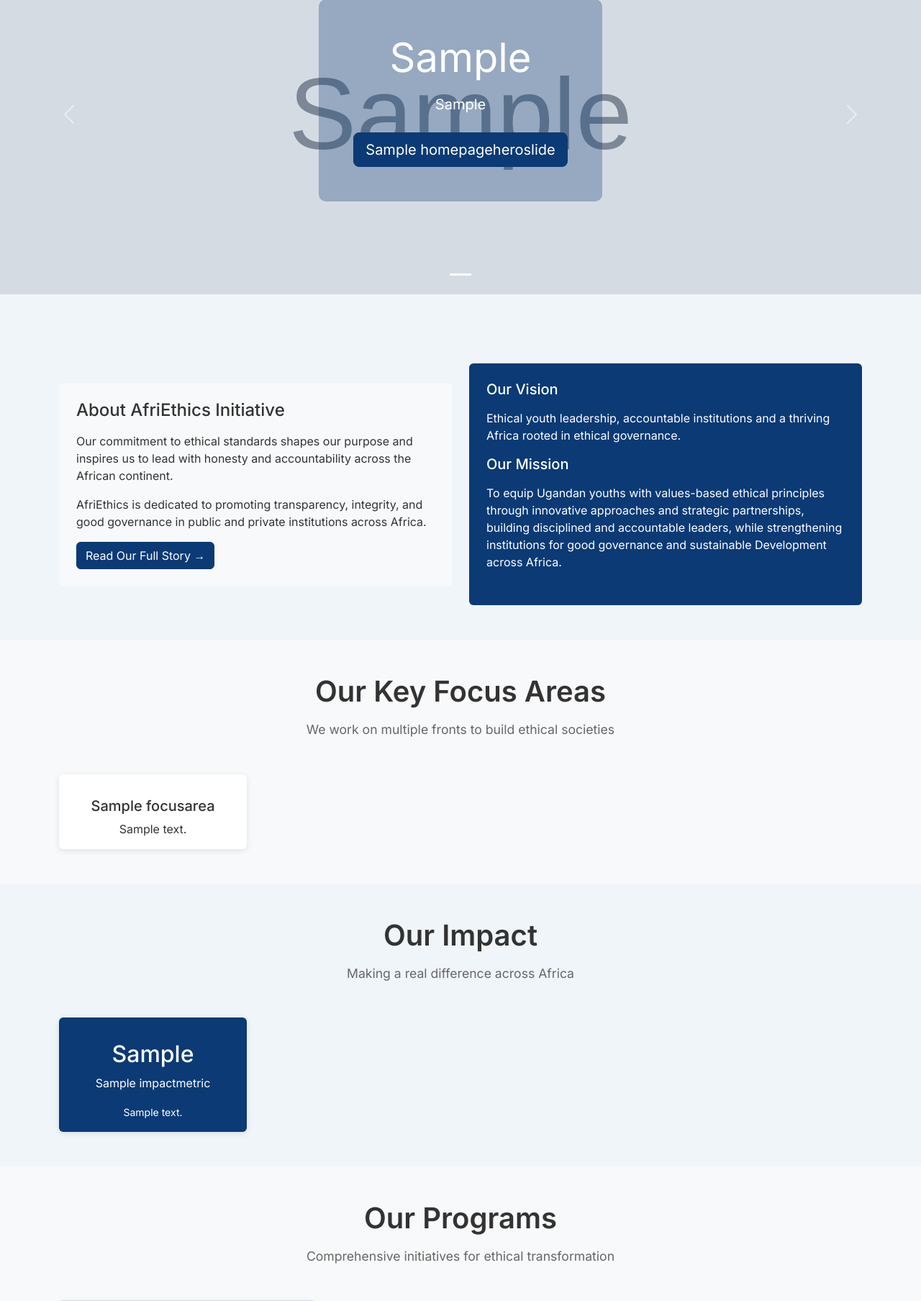
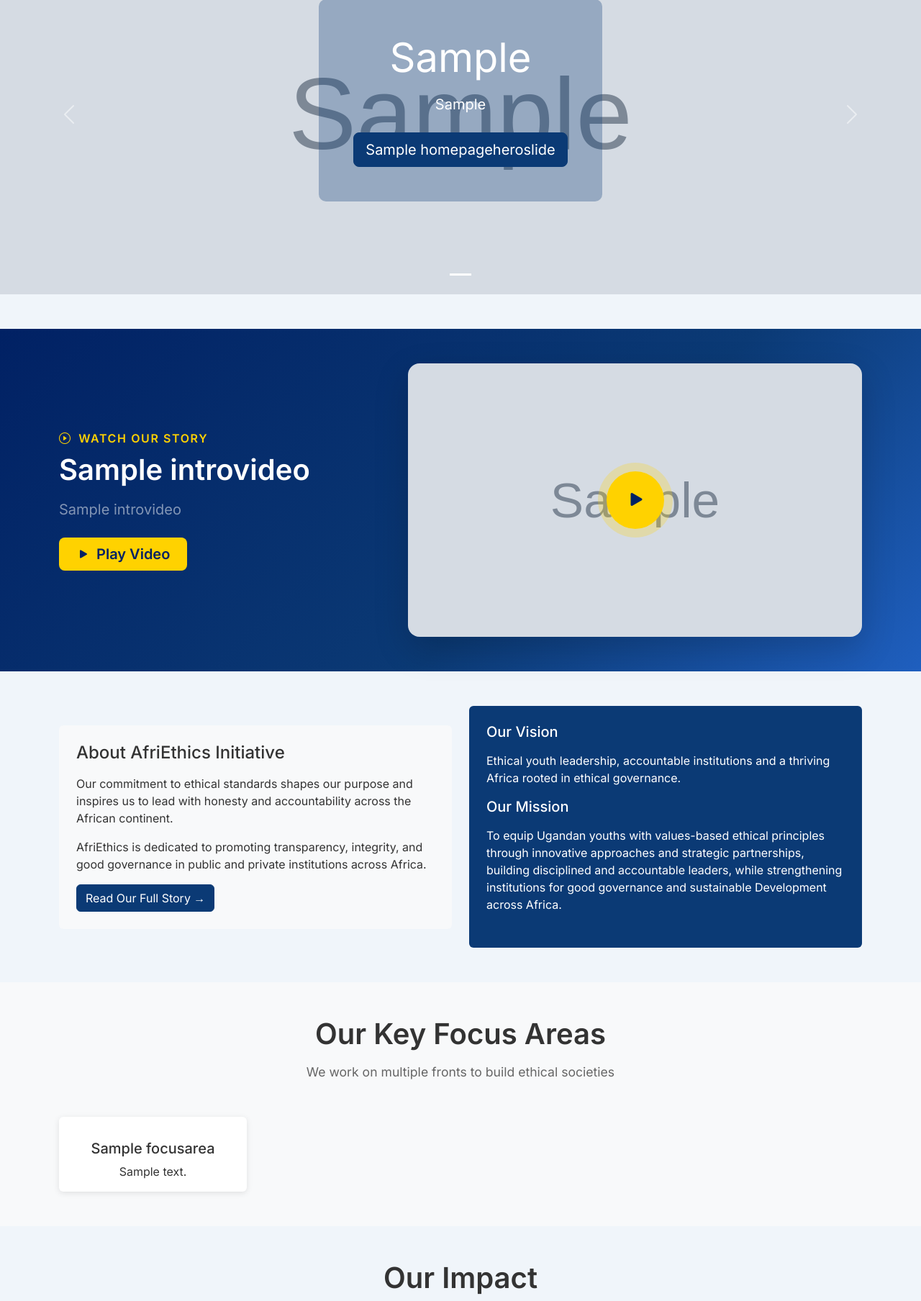
Before and after one commit to john-tech-sys/afriethics, a Django app: page / in a window 1280 px wide. Shown: the part 194-2002 px from the top of the page at 72% size. Run offline with Django 5.2, Linux system fonts and the light colour scheme; tables that the repository leaves empty hold one stand-in row (values such as "Sample post"); grey boxes marked "Sample" are stand-in pictures; parts of the project's set-up code (start-up, migrations or seed data) failed here and were passed over; some libraries are stand-ins or nearby versions.

Commit message:
Intro video

```diff
--- a/core/views.py
+++ b/core/views.py
@@ -7,7 +7,7 @@
 from blog.models import Post
 from people.models import Testimonial, Founder, BoardMember
 from engagement.models import Resource
-from home.models import Ethos, HomepageHeroSlide, Page, AboutPage, AnnualReport
+from home.models import Ethos, HomepageHeroSlide, Page, AboutPage, AnnualReport, IntroVideo
 from core.models import FocusArea, ImpactMetric
 from django.http import HttpResponse
 from django.contrib.sitemaps import Sitemap
@@ -38,6 +38,7 @@
         ctx = super().get_context_data(**kwargs)
         ctx["ethos"] = Ethos.objects.all().first()
         ctx["hero_slides"] = HomepageHeroSlide.objects.filter(is_active=True).order_by("order", "id")
+        ctx["intro_video"] = IntroVideo.objects.filter(is_active=True).first()
         ctx["programs"] = Program.objects.filter(is_published=True).order_by("order", "title")[:6]
         ctx["latest_posts"] = Post.objects.published().order_by("-published_at")[:3]
         ctx["testimonials"] = Testimonial.objects.filter(is_published=True).order_by("order", "id")[:6]
--- a/home/models.py
+++ b/home/models.py
@@ -247,3 +247,34 @@
 
     def __str__(self):
         return self.name
+
+
+class IntroVideo(models.Model):
+    """Pitch / introductory video shown on the homepage."""
+
+    title = models.CharField(max_length=160, default="Watch Our Story")
+    subtitle = models.CharField(max_length=255, blank=True, help_text="Short line shown below the title")
+    # Admins paste an embed URL (YouTube: https://www.youtube.com/embed/ID, Vimeo: https://player.vimeo.com/video/ID)
+    embed_url = models.URLField(
+        blank=True,
+        help_text="YouTube or Vimeo embed URL (e.g. https://www.youtube.com/embed/xxxxx)",
+    )
+    # Alternative: an uploaded video file
+    video_file = models.FileField(
+        upload_to="intro_videos/",
+        blank=True,
+        help_text="Upload an MP4 file (used when no embed URL is provided)",
+    )
+    thumbnail = models.ImageField(
+        upload_to="intro_videos/thumbs/",
+        blank=True,
+        help_text="Poster image shown before the video plays",
+    )
+    is_active = models.BooleanField(default=True)
+
+    class Meta:
+        verbose_name = "Intro / Pitch Video"
+        verbose_name_plural = "Intro / Pitch Videos"
+
+    def __str__(self) -> str:
+        return self.title
--- a/templates/core/home.html
+++ b/templates/core/home.html
@@ -45,6 +45,102 @@
   {% endif %}
 </div>
 <!-- Hero Carousel End -->
+
+<!-- Intro / Pitch Video Start -->
+{% if intro_video %}
+<div class="container-fluid py-5" style="background: linear-gradient(135deg, #012164 0%, #0B3A75 60%, #1F5FBF 100%);">
+  <div class="container">
+    <div class="row align-items-center g-5">
+      <!-- Text side -->
+      <div class="col-lg-5 wow fadeInLeft" data-wow-delay="0.1s">
+        <p class="text-uppercase fw-semibold mb-2" style="color: #FFD200; letter-spacing: .1em;">
+          <i class="bi bi-play-circle me-1"></i> Watch Our Story
+        </p>
+        <h2 class="display-6 fw-bold text-white mb-3">{{ intro_video.title }}</h2>
+        {% if intro_video.subtitle %}
+          <p class="fs-5 text-white-50 mb-4">{{ intro_video.subtitle }}</p>
+        {% endif %}
+        <button class="btn btn-lg px-4 py-2 fw-semibold"
+                style="background:#FFD200;color:#012164;border:none;"
+                data-bs-toggle="modal" data-bs-target="#introVideoModal">
+          <i class="bi bi-play-fill me-2"></i>Play Video
+        </button>
+      </div>
+
+      <!-- Thumbnail / play overlay side -->
+      <div class="col-lg-7 wow fadeInRight" data-wow-delay="0.2s">
+        <div class="position-relative rounded-4 overflow-hidden shadow-lg"
+             style="cursor:pointer;" data-bs-toggle="modal" data-bs-target="#introVideoModal">
+          {% if intro_video.thumbnail %}
+            <img src="{{ intro_video.thumbnail.url }}" alt="{{ intro_video.title }}"
+                 class="img-fluid w-100" style="max-height:380px;object-fit:cover;">
+          {% else %}
+            <div class="d-flex align-items-center justify-content-center"
+                 style="height:340px;background:rgba(255,255,255,.08);">
+              <i class="bi bi-film text-white-50" style="font-size:6rem;"></i>
+            </div>
+          {% endif %}
+          <!-- Play button overlay -->
+          <div class="position-absolute top-50 start-50 translate-middle">
+            <div class="rounded-circle d-flex align-items-center justify-content-center"
+                 style="width:80px;height:80px;background:#FFD200;box-shadow:0 0 0 12px rgba(255,210,0,.25);">
+              <i class="bi bi-play-fill fs-2" style="color:#012164;margin-left:4px;"></i>
+            </div>
+          </div>
+        </div>
+      </div>
+    </div>
+  </div>
+</div>
+
+<!-- Video Modal -->
+<div class="modal fade" id="introVideoModal" tabindex="-1" aria-label="{{ intro_video.title }}" aria-hidden="true">
+  <div class="modal-dialog modal-dialog-centered modal-xl">
+    <div class="modal-content bg-black border-0">
+      <div class="modal-header border-0 pb-0">
+        <button type="button" class="btn-close btn-close-white" data-bs-dismiss="modal" aria-label="Close"></button>
+      </div>
+      <div class="modal-body p-0">
+        <div class="ratio ratio-16x9">
+          {% if intro_video.embed_url %}
+            <iframe id="introIframe"
+                    src=""
+                    data-src="{{ intro_video.embed_url }}?autoplay=1&rel=0"
+                    title="{{ intro_video.title }}"
+                    allow="accelerometer; autoplay; clipboard-write; encrypted-media; gyroscope; picture-in-picture"
+                    allowfullscreen></iframe>
+          {% elif intro_video.video_file %}
+            <video id="introVideoEl" controls
+                   {% if intro_video.thumbnail %}poster="{{ intro_video.thumbnail.url }}"{% endif %}>
+              <source src="{{ intro_video.video_file.url }}" type="video/mp4">
+            </video>
+          {% endif %}
+        </div>
+      </div>
+    </div>
+  </div>
+</div>
+
+<script>
+(function () {
+  var modal = document.getElementById('introVideoModal');
+  if (!modal) return;
+  modal.addEventListener('show.bs.modal', function () {
+    var iframe = document.getElementById('introIframe');
+    var video  = document.getElementById('introVideoEl');
+    if (iframe) iframe.src = iframe.dataset.src;
+    if (video)  video.play();
+  });
+  modal.addEventListener('hide.bs.modal', function () {
+    var iframe = document.getElementById('introIframe');
+    var video  = document.getElementById('introVideoEl');
+    if (iframe) { iframe.src = ''; }
+    if (video)  { video.pause(); video.currentTime = 0; }
+  });
+})();
+</script>
+{% endif %}
+<!-- Intro / Pitch Video End -->
 
 <!-- About Section Start -->
 <div class="container py-5">
```
Also changed, not shown: home/admin.py (+19 -0 lines), home/migrations/0003_introvideo.py (added).
